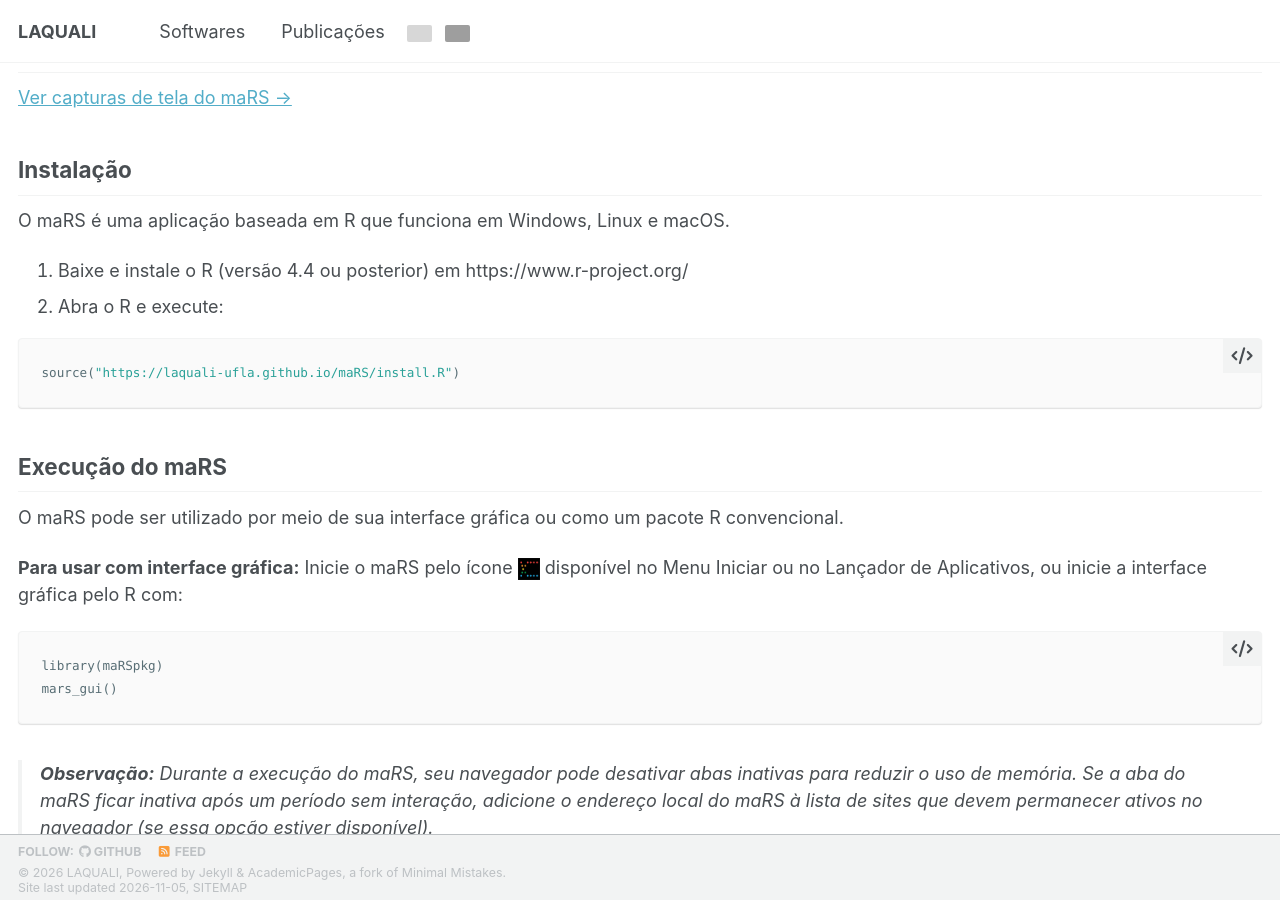
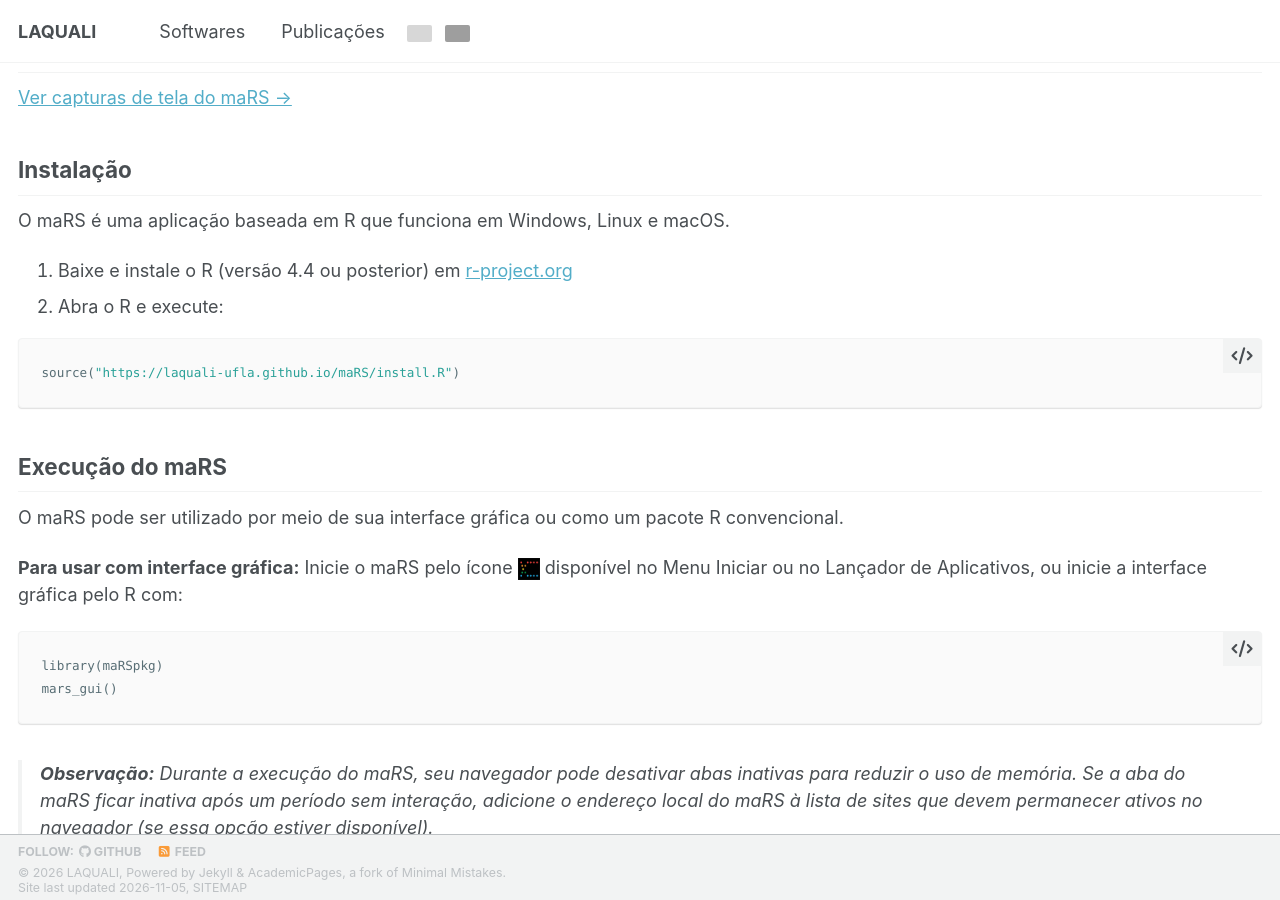
Before and after one commit to LAQUALI-UFLA/laquali-ufla.github.io, a Jekyll site: the page built from _pages/pt/softwares/mars_temporary.md, in a window 1280 px wide and 900 px high, scrolled down 963 px. Built offline with Jekyll 4.4.1, drawn with Linux system fonts in a browser that asks for light colours; a style sheet for code colours, icons or effects is not loaded; part of the change alters nothing that is shown; grey boxes are pictures that could not be loaded.

Commit message:
Update R installation link to use markdown format

````diff
--- a/_pages/pt/softwares/mars_temporary.md
+++ b/_pages/pt/softwares/mars_temporary.md
@@ -35,7 +35,7 @@ author_profile: false
 
 O maRS é uma aplicação baseada em R que funciona em Windows, Linux e macOS.
 
-1. Baixe e instale o R (versão 4.4 ou posterior) em https://www.r-project.org/
+1. Baixe e instale o R (versão 4.4 ou posterior) em [r-project.org](https://www.r-project.org/)
 2. Abra o R e execute:
 
 ```r
````
